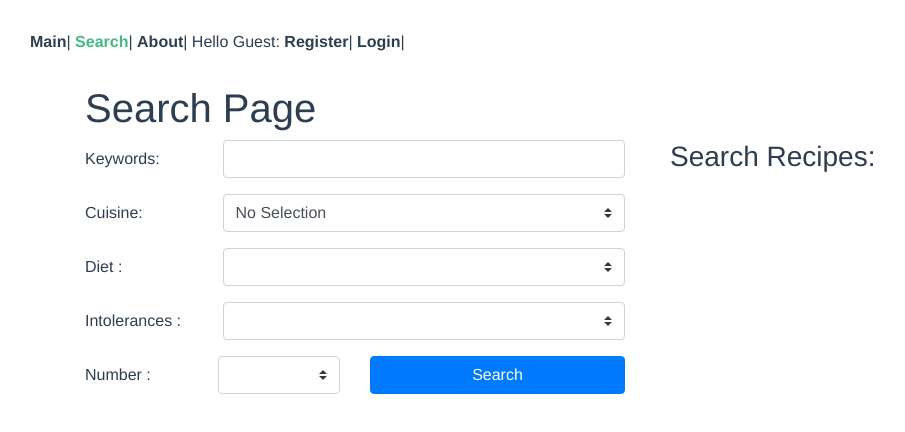
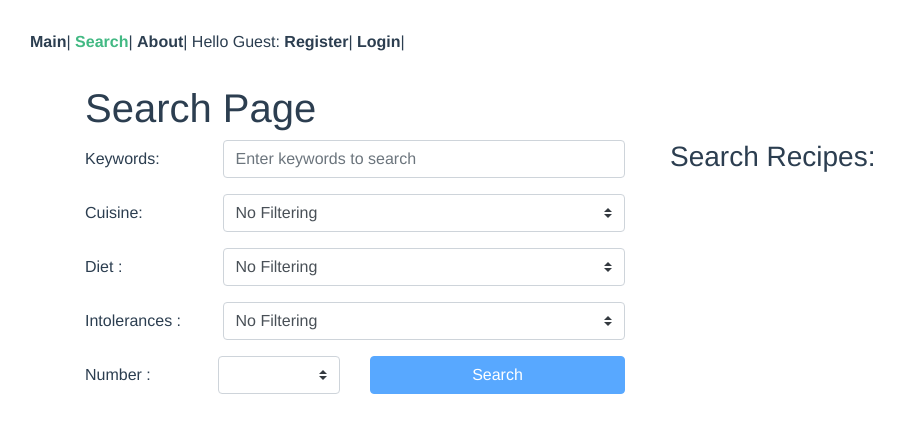
Before and after one commit to Web-Development-Environments-2023/assignment3-3-noam-shiri, a Vue app: page /#/search in a window 1280 px wide. Shown: the top 432 px of the page, without its empty margins (0-905 px from the left). Built offline with nearby package versions, Linux system fonts and the light colour scheme.

Commit message:
more options in search

```diff
--- a/src/components/RecipePreviewList.vue
+++ b/src/components/RecipePreviewList.vue
@@ -81,7 +81,8 @@ export default {
           )
         }
         else{ // no request matches
-          response = {};
+          // response = {data:{}};
+          return;
         }
         // console.log(response);
         const recipes = response.data;//.recipes;
--- a/src/pages/RecipeViewPage.vue
+++ b/src/pages/RecipeViewPage.vue
@@ -77,8 +77,7 @@ export default {
           // "https://test-for-3-2.herokuapp.com/recipes/info",
           this.$root.store.server_domain + "/recipes/" + this.$route.params.recipeId,
           {
-            params: { id: this.$route.params.recipeId },
-            //session: { user_id: this.$root.store.user_id}
+            params: { recipe_id: this.$route.params.recipeId },
           }
         );
         console.log(response);
--- a/src/pages/SearchPage.vue
+++ b/src/pages/SearchPage.vue
@@ -3,27 +3,29 @@
     <h1 class="title">Search Page</h1>
     <b-row>
       <b-col cols="6">
-        <b-form @submit.prevent="onSearch">
+        <b-form @submit.prevent="onSearch" @keyup.enter="onSearch">
 
           <b-form-group id="input-group-Keywords" label-cols-sm="3" label="Keywords:" label-for="Keywords">
-            <b-form-input id="Keywords" v-model="form.keywords" type="text" ></b-form-input>
+            <b-form-input id="Keywords" v-model="form.keywords" type="text" placeholder="Enter keywords to search"></b-form-input>
           </b-form-group>
 
           <b-form-group id="input-group-Cuisine" label-cols-sm="3" label="Cuisine:" label-for="Cuisine">
             <b-form-select id="Cuisine" v-model="form.cuisine" type="text" >
-              <option value="" selected>No Selection</option>
+              <option value="" selected>No Filtering</option>
               <option v-for="c in cuisine_options" :value="c.value" :key="c.id">{{c.value}}</option>
             </b-form-select>
           </b-form-group>
 
           <b-form-group id="input-group-Diet " label-cols-sm="3" label="Diet :" label-for="Diet ">
             <b-form-select id="Diet " v-model="form.diet" type="text" >
+              <option value="" selected>No Filtering</option>
               <option v-for="d in diet_options" :value="d.value" :key="d.id">{{d.value}}</option>
             </b-form-select>
           </b-form-group>
 
           <b-form-group id="input-group-Intolerances " label-cols-sm="3" label="Intolerances :" label-for="Intolerances ">
             <b-form-select id="Intolerances " v-model="form.intolerances" type="text" >
+              <option value="" selected>No Filtering</option>
               <option v-for="i in intolerances_options" :value="i.value" :key="i.id">{{i.value}}</option>
             </b-form-select>
           </b-form-group>
@@ -32,15 +34,16 @@
             <b-col cols="6">
               <b-form-group id="input-group-Number " label-cols-sm="6" label="Number :" label-for="Number ">
                 <b-form-select id="Number " v-model="form.number" type="text" >
-                  <option key="5" value="5" selected>5</option>
-                  <option key="10" value="10">10</option>
-                  <option key="15" value="15">15</option>
+                  <option value="5" selected>5</option>
+                  <option value="10">10</option>
+                  <option value="15">15</option>
                 </b-form-select>
               </b-form-group>
             </b-col>
 
             <b-col cols="6">
-              <b-button type="submit" variant="primary" class="mx-auto w-100" >Search</b-button>
+              <b-button type="submit" variant="primary" class="mx-auto w-100" :disabled="!this.form.keywords &&
+                  !this.form.cuisine && !this.form.diet && !this.form.intolerances && !this.form.number">Search</b-button>
             </b-col>
           </b-row>
         </b-form>
@@ -69,6 +72,7 @@ export default {
         intolerances: "",
         number: "",
       },
+
       cuisine_options: [{id: 1, value: 'African'}, {id: 2, value:'American'}, {id: 3, value: 'British'},
                         {id: 4, value: 'Cajun'}, {id: 5, value: 'Caribbean'}, {id: 6, value: 'Chinese'},
                         {id: 7, value: 'Eastern European'}, {id: 8, value: 'European'}, {id: 9, value: 'French'},
@@ -78,13 +82,20 @@ export default {
                         {id: 19, value: 'Mediterranean'}, {id: 20, value: 'Mexican'}, {id: 21, value: 'Middle Eastern'},
                         {id: 22, value: 'Nordic'}, {id: 23, value: 'Southern'}, {id: 24, value:'Spanish'},
                         {id: 25, value: 'Thai'}, {id: 26, value: 'Vietnamese'}],
-      diet_options: [{id: 1, value: 'tired'}],
-      intolerances_options:  [{id: 1, value: 'tired'}],
+
+      diet_options: [{id: 1, value: 'Gluten Free'}, {id: 2, value: 'Ketogenic'}, {id: 3, value: 'Vegetarian',},
+                     {id: 4, value: 'Lacto-Vegetarian'}, {id: 5, value: 'Ovo-Vegetarian'}, {id: 6, value: 'Vegan'},
+                        {id: 7, value: 'Pescetarian'}, {id: 8, value: 'Paleo'}, {id: 9, value: 'Primal'},
+                        {id: 10, value: 'Low FODMAP'}, {id: 11, value: 'Whole30'}],
+
+      intolerances_options:  [{id: 1, value: 'Dairy'}, {id: 2, value:'Egg'}, {id: 3, value: 'Gluten'},
+                              {id: 4, value: 'Grain'}, {id: 5, value: 'Peanut'}, {id: 6, value: 'Seafood'},
+                              {id: 7, value: 'Sesame'}, {id: 8, value: 'Shellfish'}, {id: 9, value: 'Soy'},
+                              {id: 10, value: 'Sulfite'}, {id: 11, value: 'Tree Nut'}, {id: 12, value: 'Wheat'}],
     };
   },
   methods:{
     async onSearch(){
-      console.log("search")
       if (this.form.keywords===""){
         this.form.keywords = undefined
       }
@@ -100,7 +111,6 @@ export default {
       if (this.form.number===""){
         this.form.number = undefined
       }
-      console.log(typeof this.form)
       await this.$refs.searchChildComp.changeSearchProps(this.form);
     }
   }
```
